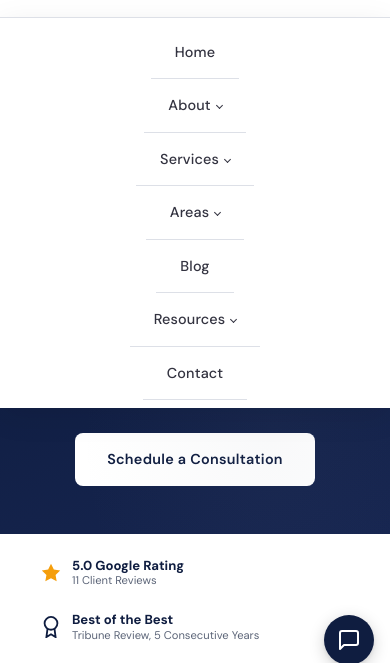
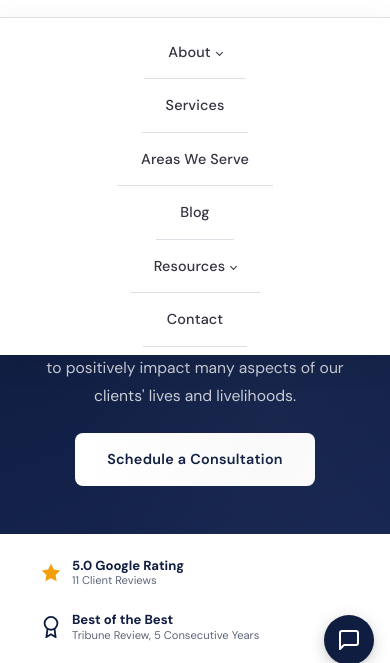
Before and after one commit to jament23/ament-law-website, an Eleventy site: page index.njk in a window 390 px wide. Both pictures are taken after a click on the button 184 px from the left and 60 px from the top of the page. Shown: the part 103-766 px from the top of the page. Built offline with nearby package versions, Linux system fonts and the light colour scheme; Eleventy itself is replaced by a stand-in of ours; files that its build step writes are made by us from their sources.

Commit message:
Simplify mobile nav: 34 links → 15, fix scroll issue
- Hide 'Home' on mobile (logo already links there)
- Services: direct link to /practice-areas/ on mobile (no 9-item dropdown)
- Areas: direct link to /areas-we-serve/ on mobile (no 11-item dropdown)
- Both keep full dropdowns on desktop hover
- Add -webkit-overflow-scrolling: touch for iOS scroll fix
- JS: mobile-link-only items navigate directly instead of toggling dropdown
- Mobile menu: 6 root items + About(4) + Resources(5) = 15 links total

```diff
--- a/_includes/layouts/base.njk
+++ b/_includes/layouts/base.njk
@@ -25,7 +25,7 @@
     <meta name="geo.placename" content="Murrysville">
     <meta name="geo.position" content="40.4532;-79.6919">
 
-    <link rel="stylesheet" href="/style.css?v=2025022402">
+    <link rel="stylesheet" href="/style.css?v=2025022403">
     <link rel="icon" href="/favicon.ico" sizes="32x32">
     <link rel="icon" href="/images/favicon-32.png" type="image/png" sizes="32x32">
     <link rel="apple-touch-icon" href="/images/apple-touch-icon.png">
@@ -113,7 +113,7 @@
             </button>
             <nav id="main-nav" aria-label="Main navigation">
                 <ul>
-                    <li><a href="/">Home</a></li>
+                    <li class="hide-mobile"><a href="/">Home</a></li>
                     <li class="has-dropdown">
                         <a href="/about/" class="dropdown-trigger">About</a>
                         <ul class="dropdown">
@@ -123,7 +123,7 @@
                             <li><a href="/how-we-help/">How We Help</a></li>
                         </ul>
                     </li>
-                    <li class="has-dropdown">
+                    <li class="has-dropdown mobile-link-only">
                         <a href="/practice-areas/" class="dropdown-trigger">Services</a>
                         <ul class="dropdown">
                             <li><a href="/practice-areas/estate-planning/">Estates & Trusts</a></li>
@@ -137,8 +137,8 @@
                             <li style="border-top: 1px solid #e2e2e5; margin-top: 4px; padding-top: 4px;"><a href="/other-legal-needs/">Other Legal Needs</a></li>
                         </ul>
                     </li>
-                    <li class="has-dropdown">
-                        <a href="/areas-we-serve/" class="dropdown-trigger">Areas</a>
+                    <li class="has-dropdown mobile-link-only">
+                        <a href="/areas-we-serve/" class="dropdown-trigger">Areas We Serve</a>
                         <ul class="dropdown">
                             <li><a href="/areas-we-serve/murrysville/">Murrysville</a></li>
                             <li><a href="/areas-we-serve/monroeville/">Monroeville</a></li>
@@ -294,8 +294,10 @@
         dropdownTriggers.forEach(function(trigger) {
             trigger.addEventListener('click', function(e) {
                 if (window.innerWidth <= 900) {
+                    var parent = trigger.parentElement;
+                    /* mobile-link-only items: navigate directly, don't toggle dropdown */
+                    if (parent.classList.contains('mobile-link-only')) return;
                     e.preventDefault();
-                    var parent = trigger.parentElement;
                     var wasOpen = parent.classList.contains('dropdown-open');
                     /* Close all other dropdowns */
                     document.querySelectorAll('.has-dropdown.dropdown-open').forEach(function(el) {
--- a/style.css
+++ b/style.css
@@ -2521,9 +2521,17 @@ footer p { font-size: 0.9rem; margin-bottom: 6px; }
         z-index: 100;
         max-height: 80vh;
         overflow-y: auto;
+        -webkit-overflow-scrolling: touch;
     }
 
     #main-nav.nav-open { display: block; }
+
+    /* Hide items that aren't needed on mobile */
+    .hide-mobile { display: none !important; }
+
+    /* Services & Areas: just link to landing page, no dropdown on mobile */
+    .mobile-link-only .dropdown { display: none !important; }
+    .mobile-link-only .dropdown-trigger::after { display: none; }
 
     nav ul {
         flex-direction: column;
```
